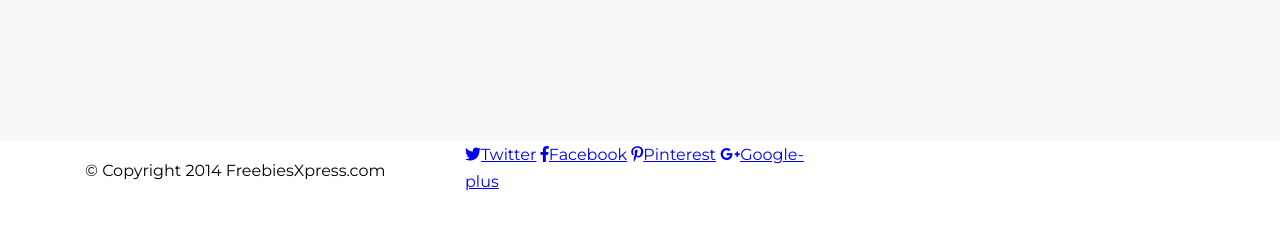
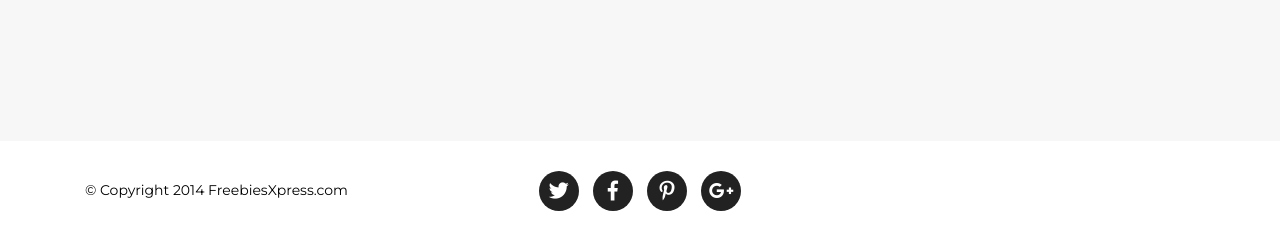
Before and after one commit to ida-dar/project-golden, a website: page index.html in a window 1280 px wide. Shown: the part 2796-3037 px from the top of the page. Before the commit the page ends 2996 px from the top, so only its background shows below. Drawn offline with Linux system fonts and the light colour scheme; a web font is replaced by a local one.

Commit message:
Add styles for footer

```diff
--- a/sass/style.scss
+++ b/sass/style.scss
@@ -235,6 +235,35 @@ section {
     margin-bottom: 48px;
 }
 
+/* Footer */
+footer {
+    margin: 0;
+    padding: 24px 0;
+    .row {
+        align-items: center;
+    }
+    p {
+        font-size: 14px;
+    }
+}
+
+.social-media {
+    text-align: center;
+    a {
+        font-size: 0;
+    }
+    i {
+    margin: 0 5px;
+    color: $color-light;
+    background-color: $color-dark;
+    font-size: 20px;
+    border-radius: 50%;
+    line-height: 40px;
+    height: 40px;
+    width: 40px;
+    }
+}
+
 /* Media */
 @media (min-width: 768px) {
     .navbar {
```
Also changed, not shown: css/style.css, 1 other file.
